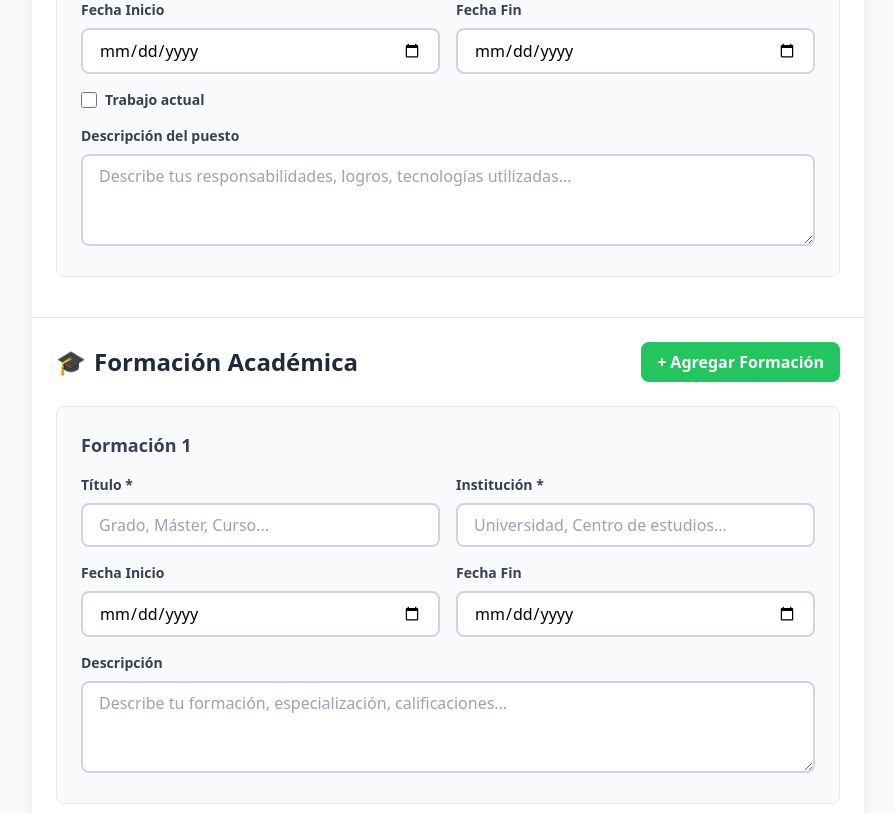
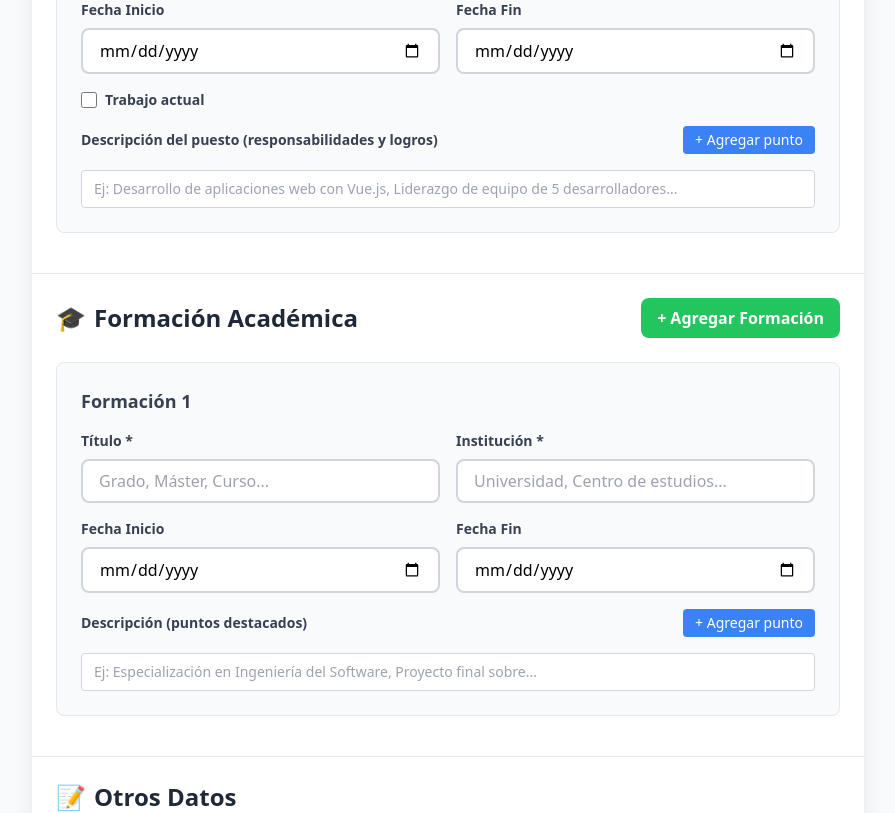
Before and after one commit to irenealcaine/cv-app, a Vue app: page / in a window 1280 px wide. Shown: the part 1260-2073 px from the top of the page, without its empty margins (192-1087 px from the left). Built offline with nearby package versions, Linux system fonts and the light colour scheme.

Commit message:
prom paragraph to list

```diff
--- a/src/components/EducationForm.vue
+++ b/src/components/EducationForm.vue
@@ -71,15 +71,38 @@
           >
         </div>
 
-        <div class="md:col-span-2 space-y-2">
-          <label class="block text-sm font-semibold text-gray-700">Descripción</label>
-          <textarea
-            :value="edu.descripcion"
-            @input="updateEducation(edu.id, 'descripcion', $event.target.value)"
-            placeholder="Describe tu formación, especialización, calificaciones..."
-            rows="3"
-            class="w-full px-4 py-2 border-2 border-gray-300 rounded-lg focus:border-blue-500 focus:ring-2 focus:ring-blue-200 transition duration-200"
-          ></textarea>
+        <!-- Descripción como lista -->
+        <div class="md:col-span-2 space-y-4">
+          <div class="flex justify-between items-center">
+            <label class="block text-sm font-semibold text-gray-700">Descripción (puntos destacados)</label>
+            <button
+              type="button"
+              @click="addDescriptionPoint(edu.id)"
+              class="bg-blue-500 hover:bg-blue-600 text-white px-3 py-1 rounded text-sm"
+            >
+              + Agregar punto
+            </button>
+          </div>
+
+          <div v-for="(punto, pIndex) in edu.descripcion" :key="`${edu.id}-desc-${pIndex}`" class="flex gap-2 items-start">
+            <div class="flex-1">
+              <input
+                :value="punto"
+                @input="updateDescriptionPoint(edu.id, pIndex, $event.target.value)"
+                type="text"
+                placeholder="Ej: Especialización en Ingeniería del Software, Proyecto final sobre..."
+                class="w-full px-3 py-2 border border-gray-300 rounded focus:border-blue-500 focus:ring-1 focus:ring-blue-200 text-sm"
+              >
+            </div>
+            <button
+              v-if="edu.descripcion.length > 1"
+              @click="removeDescriptionPoint(edu.id, pIndex)"
+              type="button"
+              class="bg-red-500 hover:bg-red-600 text-white px-2 py-2 rounded text-xs"
+            >
+              ✕
+            </button>
+          </div>
         </div>
       </div>
     </div>
@@ -94,9 +117,21 @@ const props = defineProps({
   }
 })
 
-const emit = defineEmits(['add-education', 'remove-education', 'update-education'])
+const emit = defineEmits(['add-education', 'remove-education', 'update-education', 'add-description-point', 'remove-description-point', 'update-description-point'])
 
 const updateEducation = (id, field, value) => {
   emit('update-education', { id, field, value })
 }
+
+const addDescriptionPoint = (id) => {
+  emit('add-description-point', id)
+}
+
+const removeDescriptionPoint = (id, index) => {
+  emit('remove-description-point', { id, index })
+}
+
+const updateDescriptionPoint = (id, index, value) => {
+  emit('update-description-point', { id, index, value })
+}
 </script>
--- a/src/components/ExperienceForm.vue
+++ b/src/components/ExperienceForm.vue
@@ -84,15 +84,38 @@
           </label>
         </div>
 
-        <div class="md:col-span-2 space-y-2">
-          <label class="block text-sm font-semibold text-gray-700">Descripción del puesto</label>
-          <textarea
-            :value="exp.descripcion"
-            @input="updateExperience(exp.id, 'descripcion', $event.target.value)"
-            placeholder="Describe tus responsabilidades, logros, tecnologías utilizadas..."
-            rows="3"
-            class="w-full px-4 py-2 border-2 border-gray-300 rounded-lg focus:border-blue-500 focus:ring-2 focus:ring-blue-200 transition duration-200"
-          ></textarea>
+        <!-- Descripción como lista -->
+        <div class="md:col-span-2 space-y-4">
+          <div class="flex justify-between items-center">
+            <label class="block text-sm font-semibold text-gray-700">Descripción del puesto (responsabilidades y logros)</label>
+            <button
+              type="button"
+              @click="addDescriptionPoint(exp.id)"
+              class="bg-blue-500 hover:bg-blue-600 text-white px-3 py-1 rounded text-sm"
+            >
+              + Agregar punto
+            </button>
+          </div>
+
+          <div v-for="(punto, pIndex) in exp.descripcion" :key="`${exp.id}-desc-${pIndex}`" class="flex gap-2 items-start">
+            <div class="flex-1">
+              <input
+                :value="punto"
+                @input="updateDescriptionPoint(exp.id, pIndex, $event.target.value)"
+                type="text"
+                placeholder="Ej: Desarrollo de aplicaciones web con Vue.js, Liderazgo de equipo de 5 desarrolladores..."
+                class="w-full px-3 py-2 border border-gray-300 rounded focus:border-blue-500 focus:ring-1 focus:ring-blue-200 text-sm"
+              >
+            </div>
+            <button
+              v-if="exp.descripcion.length > 1"
+              @click="removeDescriptionPoint(exp.id, pIndex)"
+              type="button"
+              class="bg-red-500 hover:bg-red-600 text-white px-2 py-2 rounded text-xs"
+            >
+              ✕
+            </button>
+          </div>
         </div>
       </div>
     </div>
@@ -107,7 +130,7 @@ const props = defineProps({
   }
 })
 
-const emit = defineEmits(['add-experience', 'remove-experience', 'update-experience'])
+const emit = defineEmits(['add-experience', 'remove-experience', 'update-experience', 'add-exp-description-point', 'remove-exp-description-point', 'update-exp-description-point'])
 
 const updateExperience = (id, field, value) => {
   emit('update-experience', { id, field, value })
@@ -119,4 +142,16 @@ const handleCurrentJobChange = (id, isActual) => {
     emit('update-experience', { id, field: 'fechaFin', value: '' })
   }
 }
+
+const addDescriptionPoint = (id) => {
+  emit('add-exp-description-point', id)
+}
+
+const removeDescriptionPoint = (id, index) => {
+  emit('remove-exp-description-point', { id, index })
+}
+
+const updateDescriptionPoint = (id, index, value) => {
+  emit('update-exp-description-point', { id, index, value })
+}
 </script>
--- a/src/views/FormView.vue
+++ b/src/views/FormView.vue
@@ -16,6 +16,9 @@
           @add-experience="agregarExperiencia"
           @remove-experience="eliminarExperiencia"
           @update-experience="updateExperience"
+          @add-exp-description-point="addExperienceDescriptionPoint"
+          @remove-exp-description-point="removeExperienceDescriptionPoint"
+          @update-exp-description-point="updateExperienceDescriptionPoint"
         />
 
         <EducationForm
@@ -23,6 +26,9 @@
           @add-education="agregarEducacion"
           @remove-education="eliminarEducacion"
           @update-education="updateEducation"
+          @add-description-point="addEducationDescriptionPoint"
+          @remove-description-point="removeEducationDescriptionPoint"
+          @update-description-point="updateEducationDescriptionPoint"
         />
 
         <OtherDataForm
@@ -125,7 +131,7 @@ const agregarEducacion = () => {
     institucion: '',
     fechaInicio: '',
     fechaFin: '',
-    descripcion: ''
+    descripcion: ['']
   })
 }
 
@@ -140,6 +146,28 @@ const updateEducation = ({ id, field, value }) => {
   }
 }
 
+// Funciones para manejar puntos de descripción en educación
+const addEducationDescriptionPoint = (id) => {
+  const education = educacion.value.find(edu => edu.id === id)
+  if (education) {
+    education.descripcion.push('')
+  }
+}
+
+const removeEducationDescriptionPoint = ({ id, index }) => {
+  const education = educacion.value.find(edu => edu.id === id)
+  if (education && education.descripcion.length > 1) {
+    education.descripcion.splice(index, 1)
+  }
+}
+
+const updateEducationDescriptionPoint = ({ id, index, value }) => {
+  const education = educacion.value.find(edu => edu.id === id)
+  if (education) {
+    education.descripcion[index] = value
+  }
+}
+
 // Funciones para manejar experiencia
 const agregarExperiencia = () => {
   experiencia.value.push({
@@ -148,7 +176,7 @@ const agregarExperiencia = () => {
     empresa: '',
     fechaInicio: '',
     fechaFin: '',
-    descripcion: '',
+    descripcion: [''],
     actual: false
   })
 }
@@ -161,6 +189,28 @@ const updateExperience = ({ id, field, value }) => {
   const experience = experiencia.value.find(exp => exp.id === id)
   if (experience) {
     experience[field] = value
+  }
+}
+
+// Funciones para manejar puntos de descripción en experiencia
+const addExperienceDescriptionPoint = (id) => {
+  const experience = experiencia.value.find(exp => exp.id === id)
+  if (experience) {
+    experience.descripcion.push('')
+  }
+}
+
+const removeExperienceDescriptionPoint = ({ id, index }) => {
+  const experience = experiencia.value.find(exp => exp.id === id)
+  if (experience && experience.descripcion.length > 1) {
+    experience.descripcion.splice(index, 1)
+  }
+}
+
+const updateExperienceDescriptionPoint = ({ id, index, value }) => {
+  const experience = experiencia.value.find(exp => exp.id === id)
+  if (experience) {
+    experience.descripcion[index] = value
   }
 }
 
@@ -210,7 +260,11 @@ const llenarDatosEjemplo = () => {
       institucion: 'Universidad Politécnica de Madrid',
       fechaInicio: '2013-09',
       fechaFin: '2017-06',
-      descripcion: 'Especialización en Ingeniería del Software. Proyecto final sobre aplicaciones web progresivas con React y Node.js.'
+      descripcion: [
+        'Especialización en Ingeniería del Software',
+        'Proyecto final sobre aplicaciones web progresivas con React y Node.js',
+        'Promedio de 8.5/10 - Matrícula de Honor en 3 asignaturas'
+      ]
     },
     {
       id: 1002,
@@ -218,7 +272,12 @@ const llenarDatosEjemplo = () => {
       institucion: 'TheBridge Academy',
       fechaInicio: '2017-09',
       fechaFin: '2018-03',
-      descripcion: 'Máster intensivo enfocado en tecnologías modernas como Vue.js, React, Node.js, MongoDB y metodologías ágiles.'
+      descripcion: [
+        'Máster intensivo de 800 horas en desarrollo web',
+        'Tecnologías: Vue.js, React, Node.js, MongoDB, Express',
+        'Metodologías ágiles: Scrum y Kanban',
+        'Proyecto final: E-commerce completo con panel de administración'
+      ]
     }
   ]
 
@@ -230,7 +289,13 @@ const llenarDatosEjemplo = () => {
       empresa: 'TechSolutions S.L.',
       fechaInicio: '2021-06',
       fechaFin: '',
-      descripcion: 'Desarrollo de aplicaciones web con Vue.js y Node.js. Implementación de APIs RESTful y gestión de bases de datos. Colaboración en equipos ágiles usando Scrum.',
+      descripcion: [
+        'Desarrollo de aplicaciones web con Vue.js y Node.js',
+        'Implementación de APIs RESTful y gestión de bases de datos MySQL/MongoDB',
+        'Colaboración en equipos ágiles usando Scrum',
+        'Líder técnico en proyecto de migración a microservicios',
+        'Mejora del rendimiento de aplicaciones en un 40%'
+      ],
       actual: true
     },
     {
@@ -239,7 +304,12 @@ const llenarDatosEjemplo = () => {
       empresa: 'StartupInnovate',
       fechaInicio: '2019-03',
       fechaFin: '2021-05',
-      descripcion: 'Desarrollo de interfaces de usuario responsivas con React y TypeScript. Optimización de rendimiento y experiencia de usuario. Integración con APIs y servicios externos.',
+      descripcion: [
+        'Desarrollo de interfaces de usuario responsivas con React y TypeScript',
+        'Optimización de rendimiento y experiencia de usuario',
+        'Integración con APIs REST y GraphQL',
+        'Implementación de tests unitarios y de integración con Jest'
+      ],
       actual: false
     },
     {
@@ -248,7 +318,12 @@ const llenarDatosEjemplo = () => {
       empresa: 'WebDev Agency',
       fechaInicio: '2018-04',
       fechaFin: '2019-02',
-      descripcion: 'Desarrollo de sitios web corporativos con HTML5, CSS3 y JavaScript. Maquetación responsive y optimización SEO.',
+      descripcion: [
+        'Desarrollo de sitios web corporativos con HTML5, CSS3 y JavaScript',
+        'Maquetación responsive para múltiples dispositivos',
+        'Optimización SEO y mejora de velocidad de carga',
+        'Colaboración con diseñadores UX/UI'
+      ],
       actual: false
     }
   ]
```
Also changed, not shown: src/components/CVEducationSection.vue (+20 -3 lines), src/components/CVExperienceSection.vue (+20 -3 lines).
